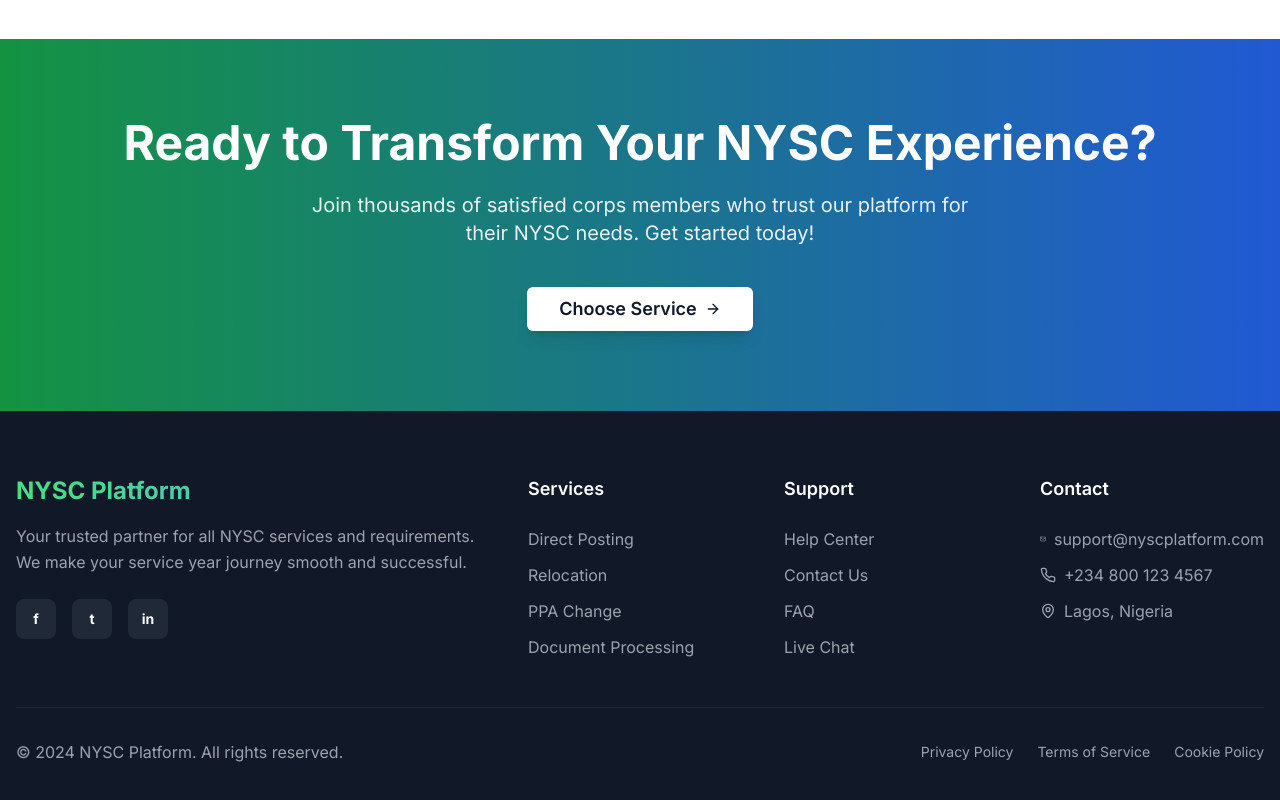
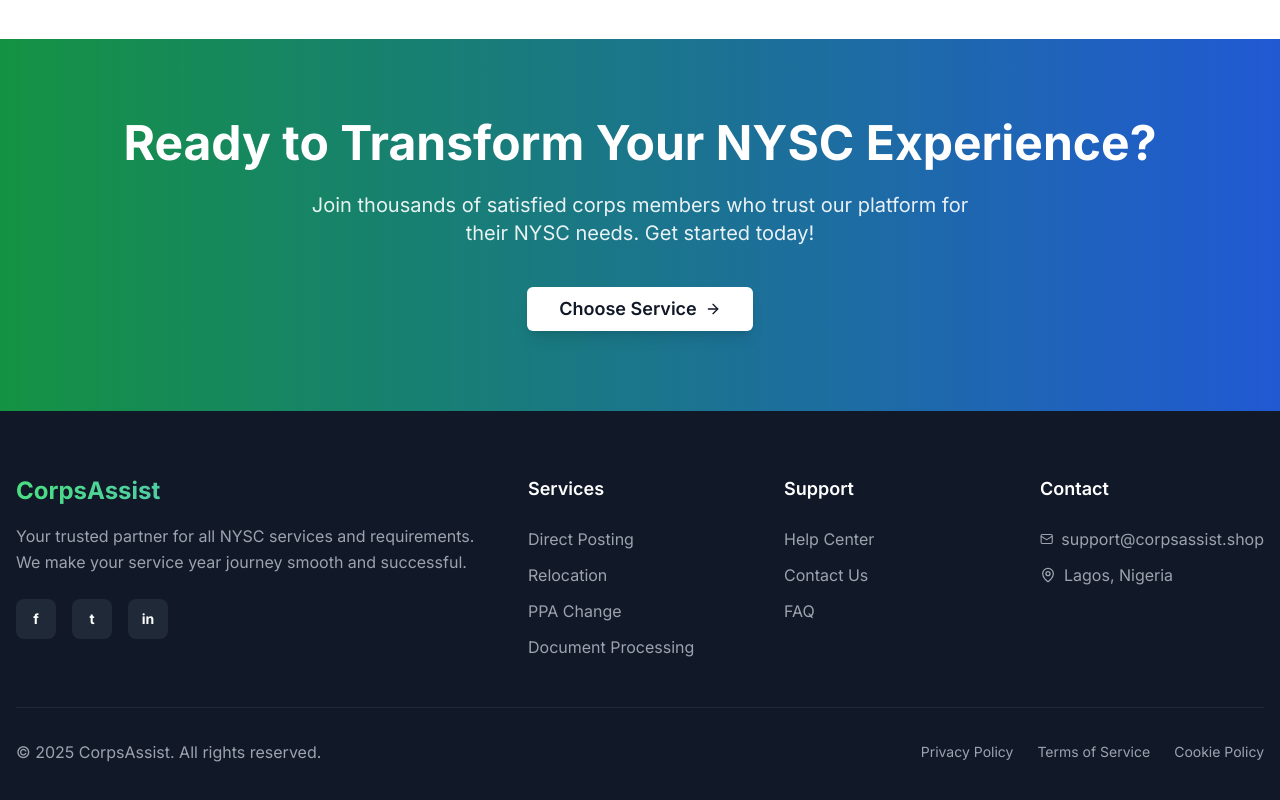
Before and after one commit to MiesieduoCodes/corseassist, a Next.js app: page / in a window 1280 px wide. Shown: the part 2470-3270 px from the top of the page. Built offline with nearby package versions, Linux system fonts and the light colour scheme; no server answers.

Commit message:
Update page.tsx

```diff
--- a/app/page.tsx
+++ b/app/page.tsx
@@ -268,7 +268,7 @@ export default function HomePage() {
           <div className="grid md:grid-cols-5 gap-8 mb-12">
             <div className="md:col-span-2">
               <h3 className="text-2xl font-bold mb-4 bg-gradient-to-r from-green-400 to-blue-400 bg-clip-text text-transparent">
-                NYSC Platform
+                CorpsAssist
               </h3>
               <p className="text-gray-400 mb-6 leading-relaxed">
                 Your trusted partner for all NYSC services and requirements. We make your service year journey smooth
@@ -303,7 +303,6 @@ export default function HomePage() {
                 <li className="hover:text-white transition-colors cursor-pointer">Help Center</li>
                 <li className="hover:text-white transition-colors cursor-pointer">Contact Us</li>
                 <li className="hover:text-white transition-colors cursor-pointer">FAQ</li>
-                <li className="hover:text-white transition-colors cursor-pointer">Live Chat</li>
               </ul>
             </div>
 
@@ -312,11 +311,7 @@ export default function HomePage() {
               <ul className="space-y-3 text-gray-400">
                 <li className="flex items-center gap-2">
                   <Mail className="w-4 h-4" />
-                  <span>support@nyscplatform.com</span>
-                </li>
-                <li className="flex items-center gap-2">
-                  <Phone className="w-4 h-4" />
-                  <span>+234 800 123 4567</span>
+                  <span>support@corpsassist.shop</span>
                 </li>
                 <li className="flex items-center gap-2">
                   <MapPin className="w-4 h-4" />
@@ -327,7 +322,7 @@ export default function HomePage() {
           </div>
 
           <div className="border-t border-gray-800 pt-8 flex flex-col md:flex-row justify-between items-center">
-            <p className="text-gray-400 mb-4 md:mb-0">&copy; 2024 NYSC Platform. All rights reserved.</p>
+            <p className="text-gray-400 mb-4 md:mb-0">&copy; 2025 CorpsAssist. All rights reserved.</p>
             <div className="flex gap-6 text-sm text-gray-400">
               <span className="hover:text-white transition-colors cursor-pointer">Privacy Policy</span>
               <span className="hover:text-white transition-colors cursor-pointer">Terms of Service</span>
```
